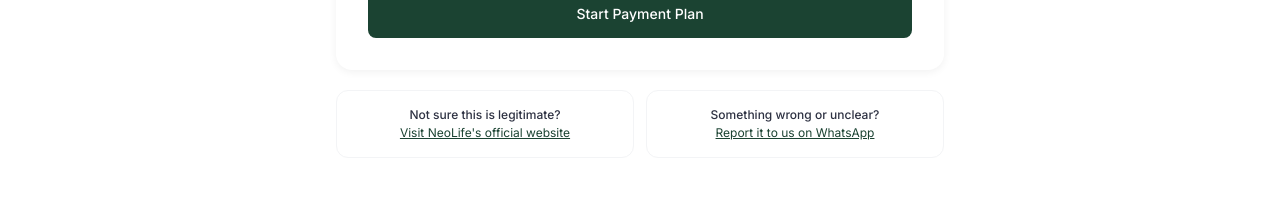
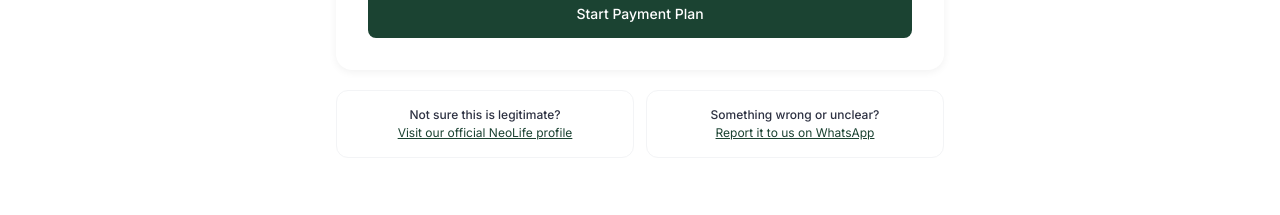
Before and after one commit to 01annanogero-coder/vitalink, a React (Vite) app: page /be-a-distributor in a window 1280 px wide. Shown: the part 2745-2960 px from the top of the page. Built offline with nearby package versions, Linux system fonts and the light colour scheme.

Commit message:
Update contact email to kenyavitalink@gmail.com and NeoLife link to Annan's official shopneolife.com profile; adjust wording to accurately describe it as our distributor profile rather than the generic corporate site

```diff
--- a/src/components/DistributorPayment.jsx
+++ b/src/components/DistributorPayment.jsx
@@ -456,7 +456,7 @@ export default function DistributorPayment() {
           className="flex-1 bg-white rounded-xl border border-gray-100 p-4 hover:border-forest-700 transition-colors text-center"
         >
           <p className="font-medium text-navy mb-0.5">Not sure this is legitimate?</p>
-          <p className="text-forest-700 underline">Visit NeoLife's official website</p>
+          <p className="text-forest-700 underline">Visit our official NeoLife profile</p>
         </a>
         <a
           href={`https://wa.me/${WHATSAPP_NUMBER}?text=${encodeURIComponent('Hi, I have a question or issue about my distributor registration payment.')}`}
--- a/src/config.js
+++ b/src/config.js
@@ -18,13 +18,13 @@ export const EMAILJS_CLUB_TEMPLATE     = "YOUR_CLUB_TEMPLATE_ID";
 // Site info
 export const SITE_URL = "https://vitalink.fyi";
 export const SITE_NAME = "Vitalink";
-export const DISTRIBUTOR_EMAIL = "vitalink@example.com"; // update with real email
+export const DISTRIBUTOR_EMAIL = "kenyavitalink@gmail.com";
 
 // Distributor registration payment backend (Supabase)
 export const SUPABASE_URL = "https://hpypxmmcfxyhfvadxyxl.supabase.co";
 export const SUPABASE_ANON_KEY = "sb_publishable_sIwGRS3kPnji8j66t2hXnQ_5Jd_rbjW";
 export const DISTRIBUTOR_FUNCTIONS_URL = "https://hpypxmmcfxyhfvadxyxl.supabase.co/functions/v1";
-export const NEOLIFE_OFFICIAL_URL = "https://www.neolife.com/en-ke/home/";
+export const NEOLIFE_OFFICIAL_URL = "https://shopneolife.com/annanogero";
 
 // Social media links
 export const SOCIAL_LINKS = {
--- a/src/pages/PrivacyPolicy.jsx
+++ b/src/pages/PrivacyPolicy.jsx
@@ -22,7 +22,7 @@ export default function PrivacyPolicy() {
               <p>
                 Vitalink ("we", "us", "our") is an independent NeoLife distributor site operating in Kenya.
                 We are not NeoLife International, and this website is not NeoLife's official site — you can
-                always verify NeoLife directly at <a href={NEOLIFE_OFFICIAL_URL} target="_blank" rel="noopener noreferrer" className="text-forest-700 underline">{NEOLIFE_OFFICIAL_URL}</a>.
+                always verify NeoLife directly at <a href={NEOLIFE_OFFICIAL_URL} target="_blank" rel="noopener noreferrer" className="text-forest-700 underline">our official NeoLife distributor profile</a>.
               </p>
               <p>
                 This policy explains what personal information we collect through vitalink.fyi, why we collect
@@ -119,7 +119,7 @@ export default function PrivacyPolicy() {
               </ul>
               <p className="text-sm text-muted mt-3">
                 You can also raise a concern directly with NeoLife's official support if it relates to a product or
-                your official distributor status, via <a href={NEOLIFE_OFFICIAL_URL} target="_blank" rel="noopener noreferrer" className="text-forest-700 underline">NeoLife's official website</a>.
+                your official distributor status, via <a href={NEOLIFE_OFFICIAL_URL} target="_blank" rel="noopener noreferrer" className="text-forest-700 underline">our official NeoLife distributor profile</a>.
               </p>
             </Section>
 
--- a/src/pages/TermsOfService.jsx
+++ b/src/pages/TermsOfService.jsx
@@ -22,7 +22,7 @@ export default function TermsOfService() {
               <p>
                 Vitalink is an independent NeoLife distributor operating in Kenya. We are not NeoLife International
                 and this is not NeoLife's official website. You can always verify NeoLife directly at{' '}
-                <a href={NEOLIFE_OFFICIAL_URL} target="_blank" rel="noopener noreferrer" className="text-forest-700 underline">{NEOLIFE_OFFICIAL_URL}</a>.
+                <a href={NEOLIFE_OFFICIAL_URL} target="_blank" rel="noopener noreferrer" className="text-forest-700 underline">our official NeoLife distributor profile</a>.
                 By using this site, you agree to these Terms and our{' '}
                 <Link to="/privacy-policy" className="text-forest-700 underline">Privacy Policy</Link>.
               </p>
@@ -120,7 +120,7 @@ export default function TermsOfService() {
               </ul>
               <p className="text-sm text-muted mt-3">
                 Concerns about NeoLife products or your official distributor status specifically can also be raised
-                with NeoLife directly via <a href={NEOLIFE_OFFICIAL_URL} target="_blank" rel="noopener noreferrer" className="text-forest-700 underline">NeoLife's official website</a>.
+                with NeoLife directly via <a href={NEOLIFE_OFFICIAL_URL} target="_blank" rel="noopener noreferrer" className="text-forest-700 underline">our official NeoLife distributor profile</a>.
               </p>
             </Section>
 
```
